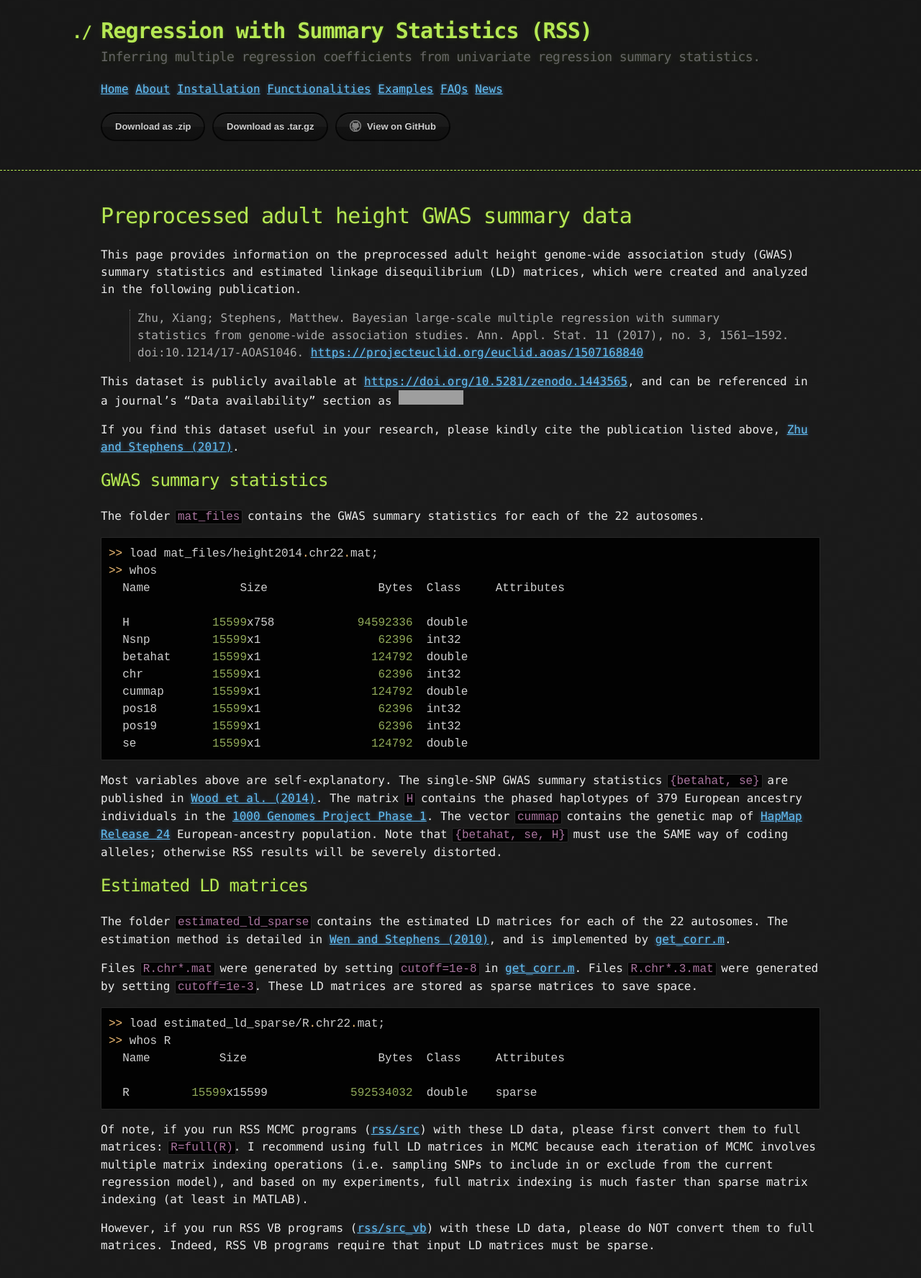
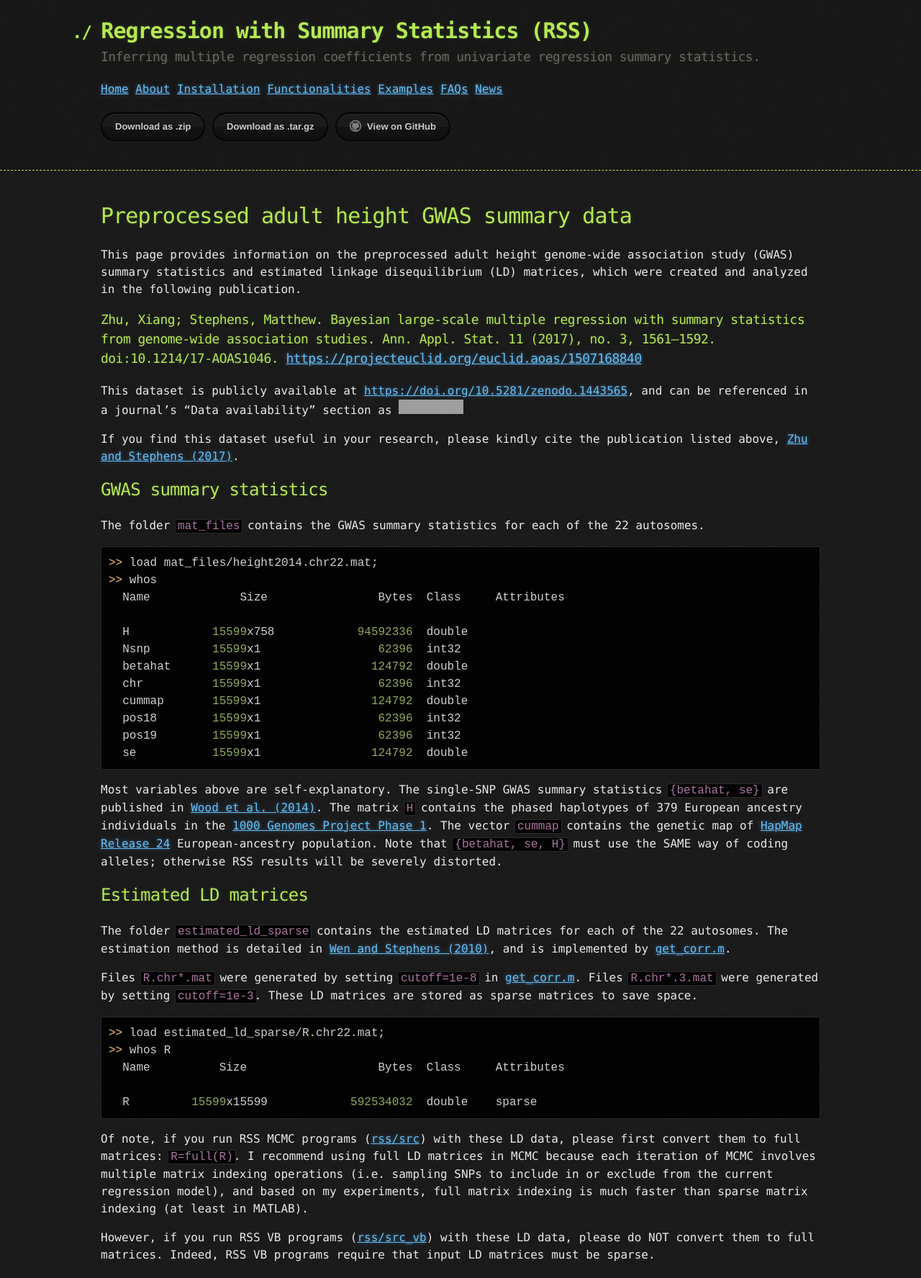
Before and after one commit to stephenslab/rss, a Jekyll site: the page built from docs/Height2014.md, in a window 1280 px wide. Shown: the whole page at 72% size. Built offline with Jekyll 4.4.1, drawn with Linux system fonts in a browser that asks for light colours; our own code applies the rules of GitHub Pages for plain Markdown files; grey boxes are pictures that could not be loaded.

Commit message:
update height page

```diff
--- a/docs/Height2014.md
+++ b/docs/Height2014.md
@@ -15,7 +15,7 @@ genome-wide association study (GWAS) summary statistics and
 estimated linkage disequilibrium (LD) matrices, which were
 created and analyzed in the following publication.
 
-> Zhu, Xiang; Stephens, Matthew. Bayesian large-scale multiple regression with summary statistics from genome-wide association studies. Ann. Appl. Stat. 11 (2017), no. 3, 1561--1592. doi:10.1214/17-AOAS1046. <https://projecteuclid.org/euclid.aoas/1507168840>
+### Zhu, Xiang; Stephens, Matthew. Bayesian large-scale multiple regression with summary statistics from genome-wide association studies. Ann. Appl. Stat. 11 (2017), no. 3, 1561--1592. doi:10.1214/17-AOAS1046. <https://projecteuclid.org/euclid.aoas/1507168840>
 
 This dataset is publicly available at <https://doi.org/10.5281/zenodo.1443565>,
 and can be referenced in a journal's "Data availability" section as
```
